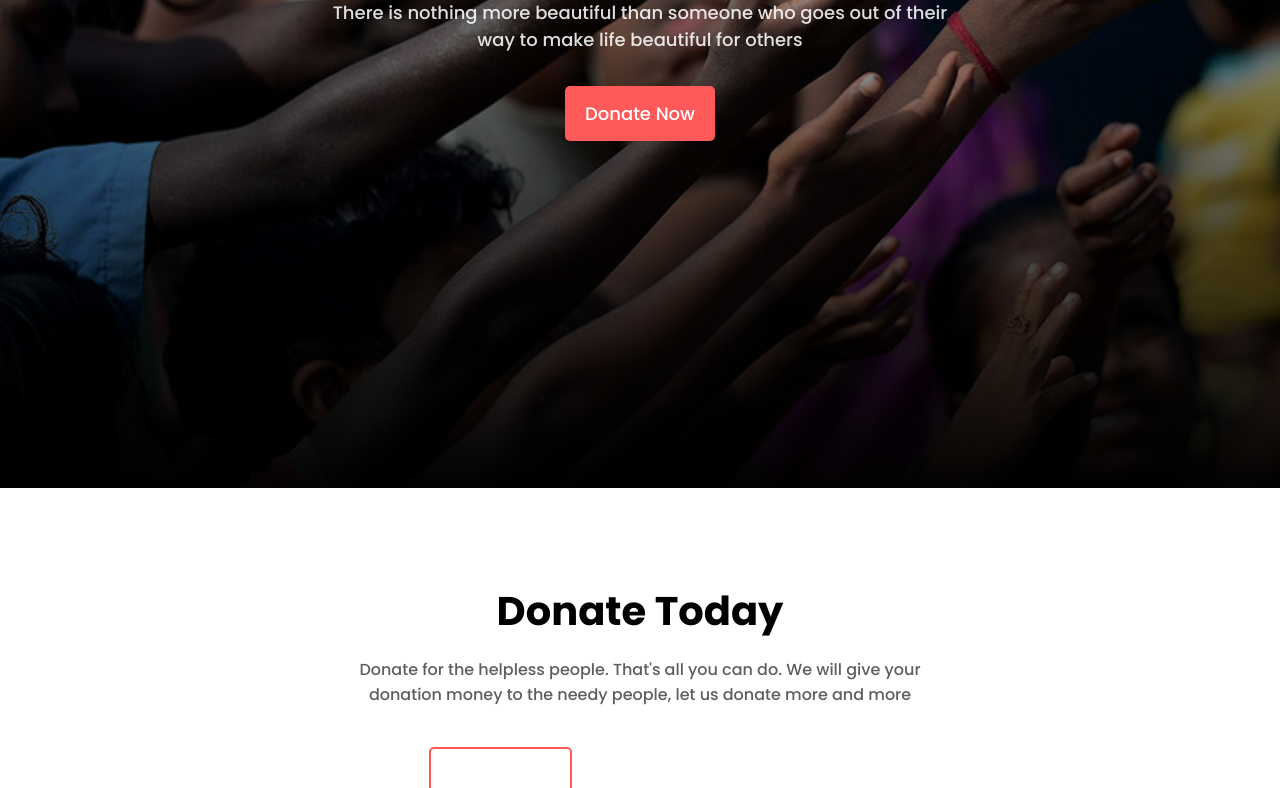
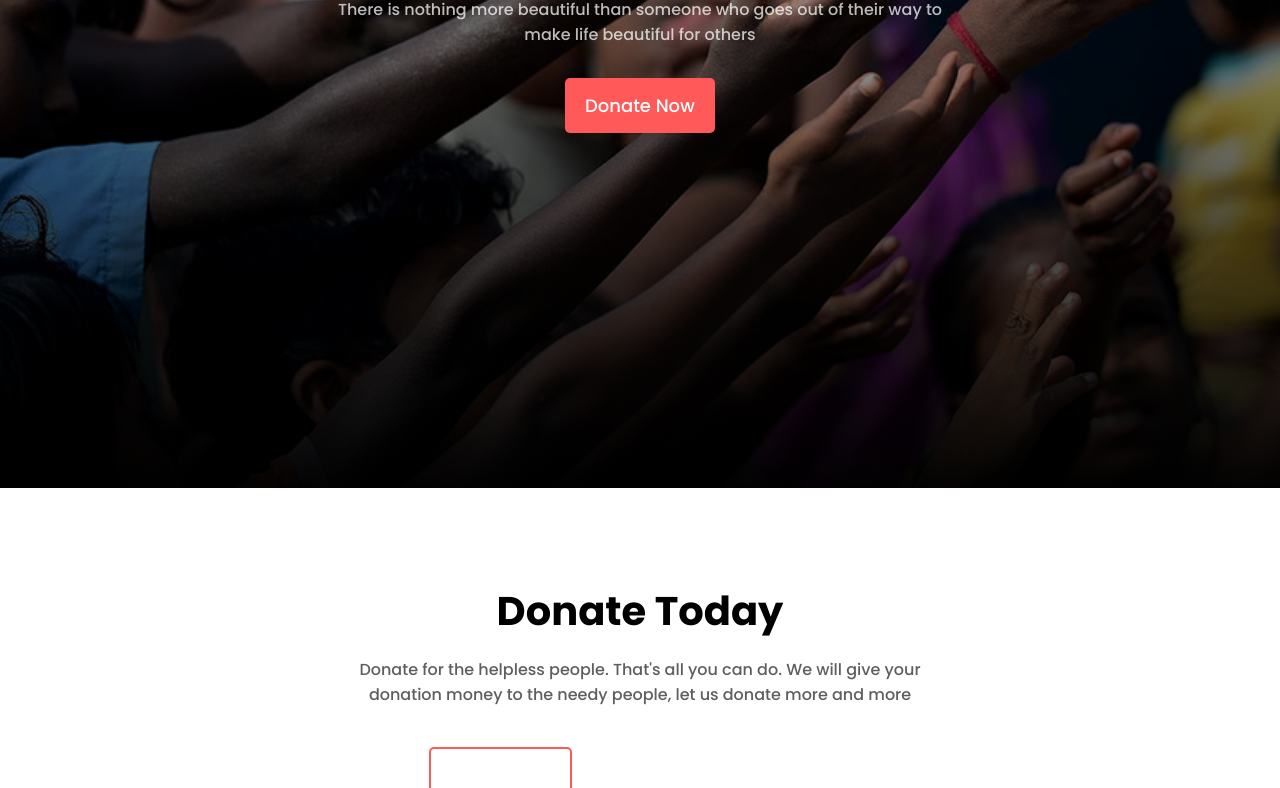
Before and after one commit to sifat6233/first-assinment, a plain HTML site: page index.html in a window 1280 px wide. Shown: the part 312-1100 px from the top of the page. Drawn offline with Linux system fonts and the light colour scheme.

Commit message:
corection

```diff
--- a/style.css
+++ b/style.css
@@ -26,9 +26,9 @@ body{
  line-height: 75px;
 }
 .header p{
- color: rgba(255, 255, 255, 0.867);
- padding: 0 80px;
- font-size: 18px;
+  color: rgb(255 255 255 / 73%);
+  padding: 0 80px;
+  font-size: 16px;
 }
 .donate-button{
   text-decoration: none;
```
